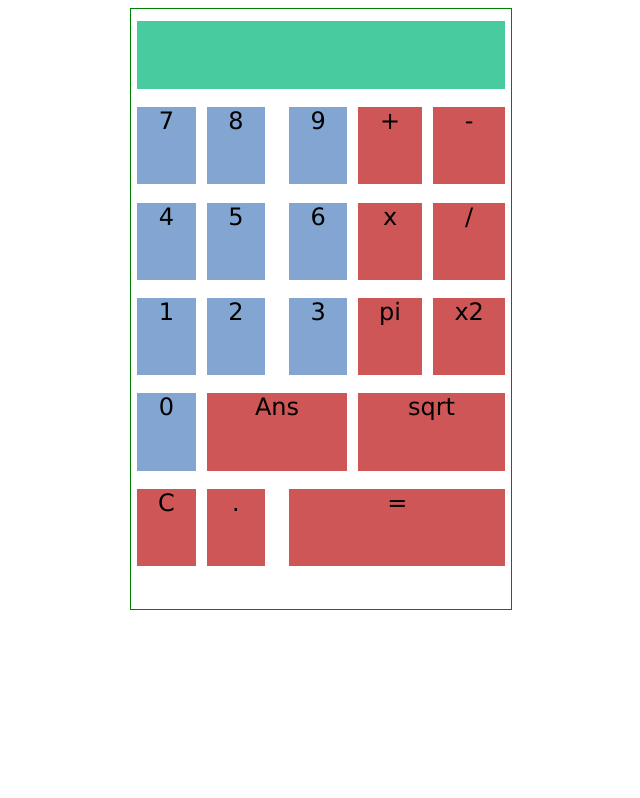
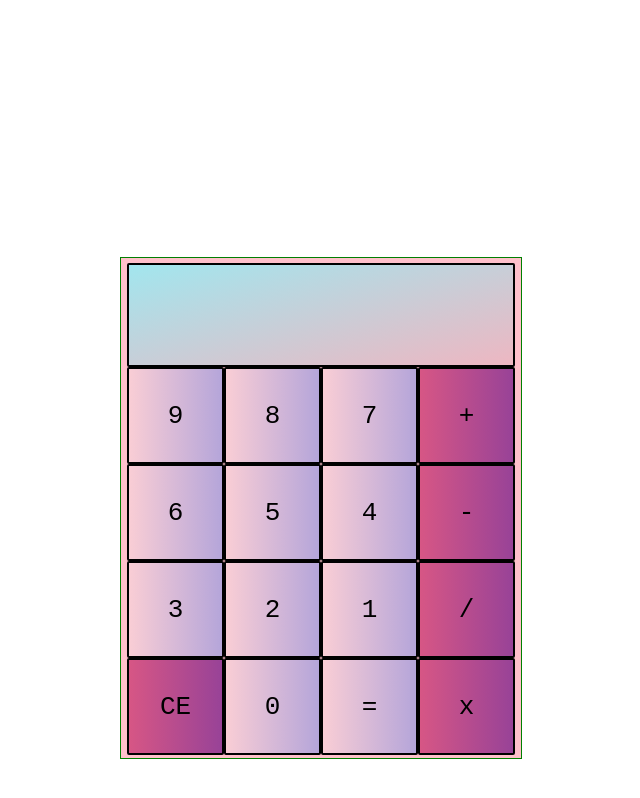
Before and after one commit to MaikNoungoua/calculator, a plain HTML site: page index.html in a window 1280 px wide. Shown: the whole page, without its empty margins (319-959 px from the left). Drawn offline with Linux system fonts and the light colour scheme.

Commit message:
production UI implemented but reduced functionalities

```diff
--- a/index.html
+++ b/index.html
@@ -10,28 +10,26 @@
 
     <div class="container">
 
-        <div class="result" id="screen"></div>
-        <div class="numbers" id="seven">7</div>
-        <div class="numbers" id="eight">8</div>
-        <div class="numbers" id="nine">9</div>
-        <div class="operands" id="plus">+</div>
-        <div class="operands" id="minus">-</div>
-        <div class="numbers" id="four">4</div>
-        <div class="numbers" id="five">5</div>
-        <div class="numbers" id="six">6</div>
-        <div class="operands" id="multiply">x</div>
-        <div class="operands" id="divide">/</div>
-        <div class="numbers" id="one">1</div>
-        <div class="numbers" id="two">2</div>
-        <div class="numbers" id="three">3</div>
-        <div class="operands" id="pi">pi</div>
-        <div class="operands" id="squared">x2</div>
-        <div class="numbers" id="zero">0</div>
-        <div class="operands" id="ans">Ans</div>
-        <div class="operands" id="square-root">sqrt</div>
-        <div class="operands" id="equal">=</div>
-        <div class="operands" id="clear">C</div>
-        <div class="operands" id="decimal">.</div>
+        <div id="result"></div>
+        <div class="buttons-container">
+            <div class="buttons" id="nine">9</div>
+            <div class="buttons" id="eight">8</div>
+            <div class="buttons" id="seven">7</div>
+            <div class="buttons" id="plus">+</div>
+            <div class="buttons" id="six">6</div>
+            <div class="buttons" id="five">5</div>
+            <div class="buttons" id="four">4</div>
+            <div class="buttons" id="minus">-</div>
+            <div class="buttons" id="three">3</div>
+            <div class="buttons" id="two">2</div>
+            <div class="buttons" id="one">1</div>
+            <div class="buttons" id="divide">/</div>
+            <div class="buttons" id="clear">CE</div>
+            <div class="buttons" id="zero">0</div>
+            <div class="buttons" id="equal">=</div>
+            <div class="buttons" id="multiply">x</div>
+        </div>
+
 
     </div>
 
--- a/script.js
+++ b/script.js
@@ -32,7 +32,7 @@
  let operandContainer = [];
  let flag = [];
 
- const screen = document.getElementById("screen");
+ const screen = document.getElementById("result");
 
 
  // storing frontend number element inside variables and giving it an event listener at the same time
@@ -128,18 +128,9 @@
     operandContainer = [];
     operandCreator = '';
     flag = [];
-    console.log(operandContainer);
-    console.log(operandCreator);
-    console.log(flag);
     screen.textContent = '';
+ });
 
-
- });
- const decimal = document.getElementById("decimal").addEventListener("click", () => {alert("It works mate!!!")});
- const ans = document.getElementById("ans").addEventListener("click", () => {alert("It works mate!!!")});
- const sqareRoot = document.getElementById("square-root").addEventListener("click", () => {alert("It works mate!!!")});
- const pi = document.getElementById("pi").addEventListener("click", () => {alert("It works mate!!!")});
- //const squared = document.getElementById("x2").addEventListener("click", () => {alert("It works mate!!!")});
 
  const equal = document.getElementById("equal").addEventListener("click",() => {
     if (flag == 'substract'){
--- a/style.css
+++ b/style.css
@@ -1,129 +1,72 @@
-/*#main{
-    border: solid black 1px;
-    border-radius: 3px;
-}*/
+body{
+    display: flex;
+    align-items: center;
+    justify-content: center;
+    height: 1000px;
+
+}
 
 .container{
     margin: auto;
-    width: 30%;
-    height: 600px;
-    /*grid-template-rows: repeat(14, 43px);
-    grid-template-columns: repeat(8, 57px);*/
-    grid-template-rows: repeat(75, auto);
-    grid-template-columns: repeat(50, auto);
+    width: 400px;
+    height: 500px;
+    border: green 1px solid;
+    background-color: pink;
 
-    border: green 1px solid;
-    display: grid;
-    justify-items: stretch;
-    align-items: stretch;
 }
 
-.numbers{
-    background-color: rgb(130, 166, 209);
-    text-align: center;
-    font-family: 'Lucida Sans';
-    font-size: x-large;
-    font-weight: 200;
+#result{
+    height: 100px;
+    border: rgb(0, 0, 0) 2px solid;
+    border-radius: 2px;
+    margin: auto;
+    width: 96%;
+    margin-top: 5px;
+    font-family: monospace;
+    font-size: xx-large;
+    font-weight: 500;
+    background: linear-gradient(to bottom right, rgb(162, 230, 238), rgba(99, 110, 121, 0.113))
+
 }
 
-.operands{
-    background-color: rgb(206, 86, 86);
-    text-align: center;
-    font-family: 'Lucida Sans';
-    font-size: x-large;
-    font-weight: 200;
+.buttons-container{
+    display: flex;
+    flex-direction: row;
+    flex-wrap: wrap;
+    margin: auto;
+    width: 97%;
+    justify-content: space-evenly;
 }
 
-.result{
-   grid-area: 3 / 2 / 14 / 50;
-   background-color: rgb(72, 203, 159);
-   font-family: 'Lucida Sans';
-   font-size: x-large;
-   font-weight: 200;
+.buttons{
+    height: 93px;
+    width: 93px;
+    border: black 2px solid;
+    border-radius: 2px;
+    align-content: center;
+    text-align: center;
+    font-family: monospace;
+    font-size: xx-large;
+    font-weight: 500;
+    background: linear-gradient(to right, rgba(237, 234, 234, 0.322), rgba(86, 131, 236, 0.438));
 }
 
-
-
-#seven{
-    grid-area: 17 / 2 / 25 / 10;
+div#plus.buttons{
+    background-color: rgb(204, 16, 85);
 }
 
-#eight{
-    grid-area: 17 / 12 / 25 / 20;
+div#minus.buttons{
+    background-color: rgb(204, 16, 85);
 }
 
-#nine{
-    grid-area: 17 / 22 / 25 / 30;
+div#divide.buttons{
+    background-color: rgb(204, 16, 85);
 }
 
-#plus{
-    grid-area: 17 / 32 / 25 / 40;
+div#multiply.buttons{
+    background-color: rgb(204, 16, 85);
 }
 
-#minus{
-    grid-area: 17 / 42 / 25 / 50;
+div#clear.buttons{
+    background-color: rgb(204, 16, 85);
 }
-
-#four{
-    grid-area: 28 / 2 / 36 / 10;
-}
-
-#five{
-    grid-area: 28 / 12 / 36 / 20;
-}
-
-#six{
-    grid-area: 28 / 22 / 36 / 30;
-}
-
-#multiply{
-    grid-area: 28 / 32 / 36 / 40;
-}
-
-#divide{
-    grid-area: 28 / 42 / 36 / 50;
-}
-
-#one{
-    grid-area: 39 / 2 / 47 / 10;
-}
-
-#two{
-    grid-area: 39 / 12 / 47 / 20;
-}
-
-#three{
-    grid-area: 39 / 22 / 47 / 30;
-}
-
-#pi{
-    grid-area: 39 / 32 / 47 / 40;
-}
-
-#squared{
-    grid-area: 39 / 42 / 47 / 50;
-}
-
-#zero{
-    grid-area: 50 / 2 / 58 / 10;
-}
-
-#ans{
-    grid-area: 50 / 12 / 58 / 30;
-}
-
-#square-root{
-    grid-area: 50 / 32 / 58 / 50;
-}
-
-#clear{
-    grid-area: 61 / 2 / 69 / 10;
-}
-
-#decimal{
-    grid-area: 61 / 12 / 69 / 20;
-}
-
-#equal{
-    grid-area: 61 / 22 / 69 / 50;
-}
```
